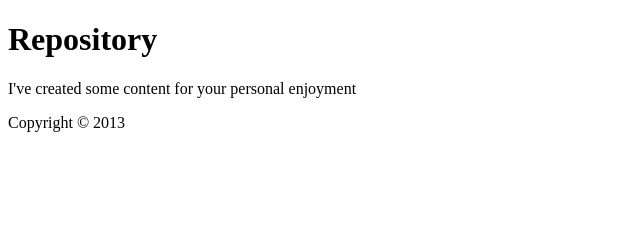
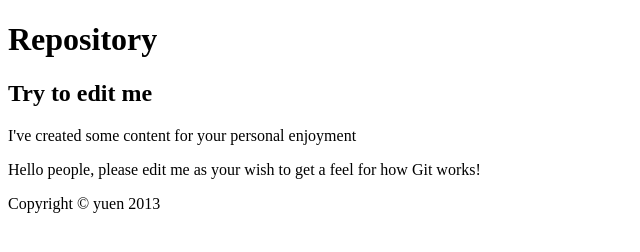
Before and after one commit to hirokoko/comp1950, a plain HTML site: page index.html in a window 1280 px wide. Shown: the whole page, without its empty margins (0-640 px from the left). Drawn offline with Linux system fonts and the light colour scheme.

Commit message:
Update index.html

```diff
--- a/index.html
+++ b/index.html
@@ -7,14 +7,16 @@
 <body>
 <header>
 	<h1>Repository</h1>
+	<h2>Try to edit me</h2>
 </header>
 
 <main>
 	<p>I've created some content for your personal enjoyment</p>
+	<p>Hello people, please edit me as your wish to get a feel for how Git works!</p>
 </main>
 
 <footer>
-	<p>Copyright &copy; 2013</p>
+	<p>Copyright &copy; yuen 2013</p>
 </footer>
 </body>
 </html>
```
